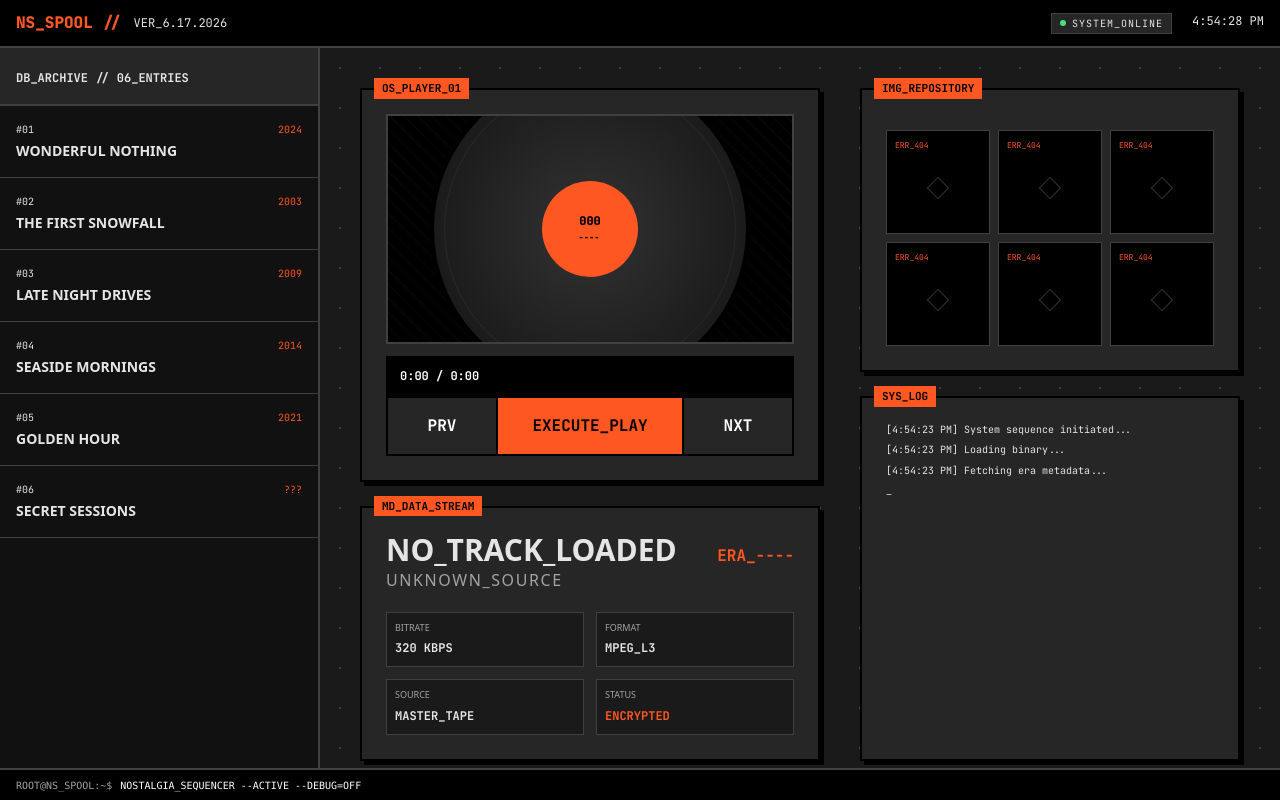
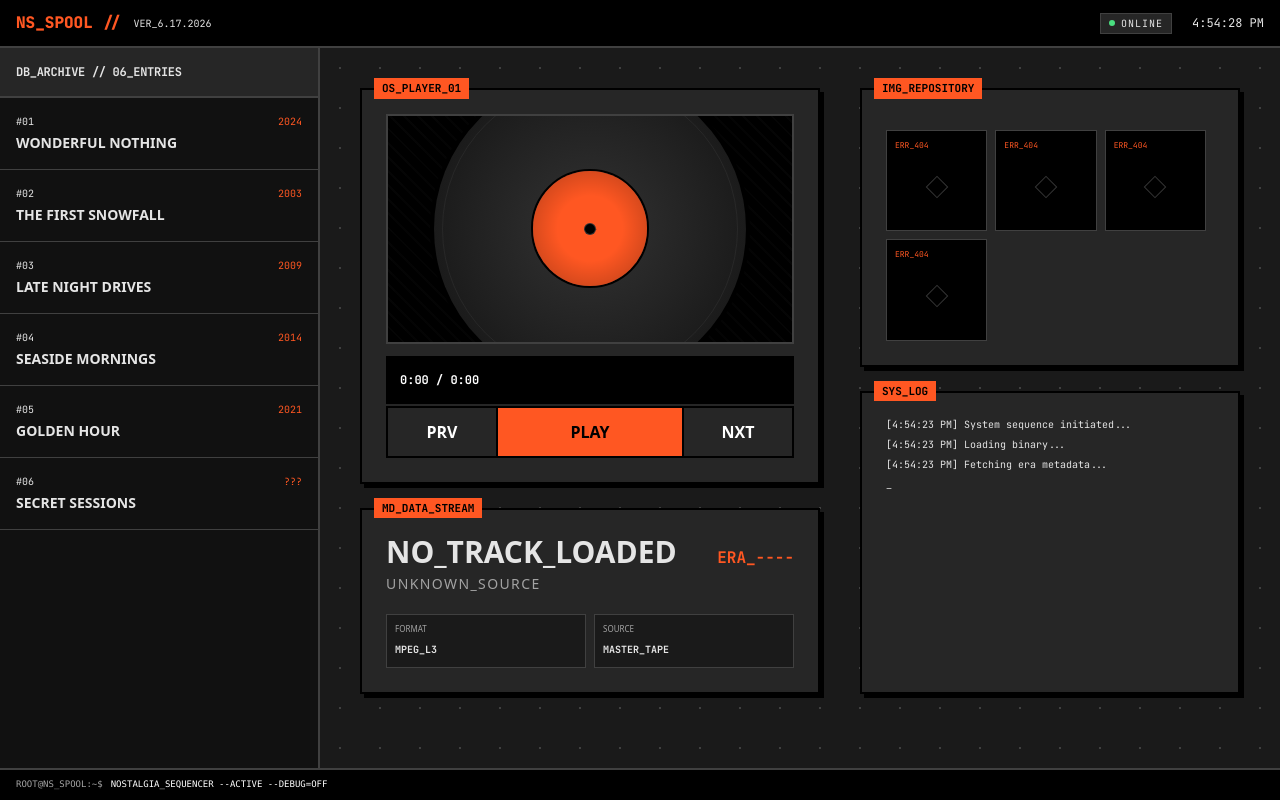
Before and after one commit to JPvdBerg/nostalgia-spool, a React (Vite) app: page / in a window 1280 px wide. Built offline with nearby package versions, Linux system fonts and the light colour scheme; the HTML template or start-up script is replaced by a standard one.

Commit message:
fix: refactor UI/UX for strict mobile-first responsiveness and accessibility

```diff
--- a/src/App.tsx
+++ b/src/App.tsx
@@ -1,7 +1,8 @@
-import { useEffect, useState } from 'react'
-import { motion, useMotionValueEvent } from 'framer-motion'
+import { useEffect, useState, useMemo } from 'react'
+import { motion, useMotionValueEvent, AnimatePresence } from 'framer-motion'
 import { useAudio } from './hooks/useAudio'
 import { tracks } from './data'
+import LoadingScreen from './components/LoadingScreen'
 
 function formatTime(s: number) {
   if (!s || !Number.isFinite(s)) return "0:00";
@@ -11,6 +12,8 @@ function formatTime(s: number) {
 }
 
 export default function App() {
+  const [isReady, setIsReady] = useState(false);
+  const [showArchive, setShowArchive] = useState(false);
   const [logs, setLogs] = useState<string[]>([
     `[${new Date().toLocaleTimeString()}] System sequence initiated...`,
     `[${new Date().toLocaleTimeString()}] Loading binary...`,
@@ -55,6 +58,7 @@ export default function App() {
   useEffect(() => {
     if (currentTrack) {
       addLog(`Loading track: ${currentTrack.title}`);
+      if (window.innerWidth < 1024) setShowArchive(false);
     }
   }, [currentTrack]);
 
@@ -72,28 +76,55 @@ export default function App() {
 
   const progressPct = duration > 0 ? (time.get() / duration) * 100 : 0;
 
+  const allAssets = useMemo(() => {
+    return tracks.flatMap(t => [
+      t.coverArt,
+      ...t.photos.map(p => typeof p === 'string' ? p : p.src)
+    ]);
+  }, []);
+
   return (
+    <>
+      <AnimatePresence>
+        {!isReady && (
+          <LoadingScreen onReady={() => setIsReady(true)} assets={allAssets} />
+        )}
+      </AnimatePresence>
+
       <div className="flex flex-col h-screen bg-[#1a1a1a] text-[#e5e5e5] font-sans overflow-hidden">
         {/* TOP HEADER */}
-      <header className="h-12 bg-black border-b-2 border-[#404040] flex items-center justify-between px-4 z-50">
+        <header className="h-12 bg-black border-b-2 border-[#404040] flex items-center justify-between px-4 z-[60]">
           <div className="flex items-center gap-3">
-          <span className="mono text-[#ff5722] font-black text-base">NS_SPOOL //</span>
-          <span className="mono text-xs">VER_6.17.2026</span>
+            <span className="mono text-[#ff5722] font-black text-sm md:text-base">NS_SPOOL //</span>
+            <span className="mono text-[10px] hidden sm:inline">VER_6.17.2026</span>
           </div>
-        <div className="flex gap-5">
-          <div className="bg-[#262626] border border-[#404040] px-2 py-0.5 text-[10px] uppercase tracking-widest flex items-center gap-1.5">
+          <div className="flex gap-3 md:gap-5">
+            <button
+              onClick={() => setShowArchive(!showArchive)}
+              className="lg:hidden h-8 px-3 bg-[#262626] border border-[#404040] text-[10px] mono uppercase font-bold"
+            >
+              {showArchive ? 'CLOSE_ARCHIVE' : 'OPEN_ARCHIVE'}
+            </button>
+            <div className="bg-[#262626] border border-[#404040] px-2 py-0.5 text-[10px] uppercase tracking-widest hidden sm:flex items-center gap-1.5">
               <div className="w-1.5 h-1.5 rounded-full bg-[#4ade80]"></div>
-            <span className="mono">System_Online</span>
+              <span className="mono">Online</span>
             </div>
-          <div className="mono text-xs">{clock}</div>
+            <div className="mono text-xs flex items-center">{clock}</div>
           </div>
         </header>
 
-      <div className="flex flex-1 overflow-hidden">
-        {/* LEFT COLUMN: DB_ARCHIVE */}
-        <aside className="w-80 border-r-2 border-[#404040] bg-[#111] flex flex-col">
-          <div className="p-4 border-b-2 border-[#404040] bg-[#262626]">
-            <span className="mono text-xs font-bold">DB_ARCHIVE // {String(tracks.length).padStart(2, '0')}_ENTRIES</span>
+        <div className="flex flex-1 overflow-hidden relative">
+          {/* LEFT COLUMN: DB_ARCHIVE (Mobile: Overlay/Slide-in, Desktop: Fixed) */}
+          <aside className={`
+            fixed inset-0 top-12 z-50 lg:static lg:z-0 lg:w-80 lg:translate-x-0
+            bg-[#111] border-r-2 border-[#404040] transition-transform duration-300 flex flex-col
+            ${showArchive ? 'translate-x-0' : '-translate-x-full'}
+          `}>
+            <div className="p-4 border-b-2 border-[#404040] bg-[#262626] flex justify-between items-center">
+              <span className="mono text-xs font-bold uppercase tracking-tight">DB_ARCHIVE // {String(tracks.length).padStart(2, '0')}_ENTRIES</span>
+              <button onClick={() => setShowArchive(false)} className="lg:hidden p-1 text-[#ff5722]">
+                [X]
+              </button>
             </div>
             <ul className="flex-1 overflow-y-auto">
               {tracks.map((track, i) => (
@@ -108,43 +139,46 @@ export default function App() {
                     <span className={currentTrack?.id === track.id ? 'text-black' : 'text-[#ff5722]'}>{track.era}</span>
                   </div>
                   <h3 className="text-sm font-extrabold uppercase truncate">{track.title}</h3>
-                {currentTrack?.id === track.id && isPlaying && (
-                  <div className="absolute right-4 top-1/2 -translate-y-1/2 flex gap-0.5 items-end h-3">
-                    <motion.div animate={{ height: [4, 12, 6] }} transition={{ repeat: Infinity, duration: 0.5 }} className="w-1 bg-black" />
-                    <motion.div animate={{ height: [8, 4, 10] }} transition={{ repeat: Infinity, duration: 0.6 }} className="w-1 bg-black" />
-                    <motion.div animate={{ height: [6, 10, 4] }} transition={{ repeat: Infinity, duration: 0.4 }} className="w-1 bg-black" />
-                  </div>
-                )}
                 </li>
               ))}
             </ul>
           </aside>
 
           {/* MAIN CONTENT AREA */}
-        <main className="flex-1 overflow-y-auto p-10 grid grid-cols-1 xl:grid-cols-[1fr_380px] gap-10 bg-[radial-gradient(#404040_1px,transparent_0)] [background-size:40px_40px]">
+          <main className="flex-1 overflow-y-auto p-4 md:p-10 bg-[radial-gradient(#404040_1px,transparent_0)] [background-size:40px_40px]">
+            <div className="max-w-7xl mx-auto grid grid-cols-1 lg:grid-cols-2 xl:grid-cols-[1fr_380px] gap-6 md:gap-10">
 
-          {/* CENTER: PLAYER */}
+              {/* CENTER: PLAYER (Front & Center) */}
               <section className="flex flex-col gap-6">
                 <div className="panel">
                   <div className="panel-label">OS_PLAYER_01</div>
-              <div className="w-full aspect-video bg-black border-2 border-[#404040] flex items-center justify-center relative overflow-hidden group">
+                  <div className="w-full aspect-square md:aspect-video bg-black border-2 border-[#404040] flex items-center justify-center relative overflow-hidden group">
                     <div className="absolute inset-0 opacity-30 pointer-events-none bg-[repeating-linear-gradient(45deg,#111,#111_2px,transparent_2px,transparent_10px)]" />
 
                     <motion.div
                       animate={{ rotate: isPlaying ? 360 : 0 }}
                       transition={{ duration: 4, repeat: Infinity, ease: "linear" }}
-                  className="w-64 h-64 sm:w-80 sm:h-80 rounded-full bg-[radial-gradient(circle_at_center,#333_0%,#111_100%)] border-4 border-black shadow-2xl relative flex items-center justify-center z-10"
+                      className="w-48 h-48 sm:w-64 sm:h-64 lg:w-80 lg:h-80 rounded-full bg-[radial-gradient(circle_at_center,#333_0%,#111_100%)] border-4 border-black shadow-2xl relative flex items-center justify-center z-10"
                     >
-                  <div className="absolute inset-[10px] rounded-full border border-white/5 pointer-events-none" />
-                  <div className="w-24 h-24 rounded-full bg-[#ff5722] text-black flex flex-col items-center justify-center text-center font-black z-20">
-                    <span className="mono text-xs">{currentTrack ? String(tracks.findIndex(t => t.id === currentTrack.id) + 1).padStart(3, '0') : '000'}</span>
-                    <span className="text-[10px] tracking-[0.2em]">{currentTrack?.era || '----'}</span>
+                      <div className="absolute inset-[8px] rounded-full border border-white/5 pointer-events-none" />
+
+                      {/* Dynamic Record Label Art */}
+                      <div className="w-[38%] h-[38%] rounded-full bg-[#ff5722] border-2 border-black overflow-hidden z-20 relative flex items-center justify-center">
+                        {currentTrack?.coverArt ? (
+                          <img src={currentTrack.coverArt} className="w-full h-full object-cover" alt="" />
+                        ) : (
+                          <div className="w-full h-full bg-[#ff5722] text-black flex flex-col items-center justify-center text-center font-black">
+                             <span className="mono text-[8px]">{currentTrack ? String(tracks.findIndex(t => t.id === currentTrack.id) + 1).padStart(3, '0') : '---'}</span>
+                          </div>
+                        )}
+                        <div className="absolute inset-0 bg-[radial-gradient(circle_at_center,transparent_40%,rgba(0,0,0,0.3)_100%)]" />
+                        <div className="w-3 h-3 rounded-full bg-black border border-white/20 absolute z-30 shadow-inner" />
                       </div>
                     </motion.div>
                   </div>
 
                   {/* Scrubber */}
-              <div className="mt-3 h-10 bg-black border-2 border-black relative cursor-pointer" onClick={(e) => {
+                  <div className="mt-3 h-12 bg-black border-2 border-black relative cursor-pointer" onClick={(e) => {
                     const rect = e.currentTarget.getBoundingClientRect();
                     const x = e.clientX - rect.left;
                     const pct = x / rect.width;
@@ -160,28 +194,28 @@ export default function App() {
                   </div>
 
                   {/* Controls */}
-              <div className="flex gap-[2px] bg-black border-2 border-black">
+                  <div className="flex gap-[2px] bg-black border-2 border-black mt-[2px]">
                     <button
                       onClick={() => {
                         const idx = tracks.findIndex(t => t.id === currentTrack?.id);
                         if (idx > 0) selectTrack(tracks[idx - 1]);
                       }}
-                  className="flex-1 bg-[#262626] border-none text-white p-4 mono font-bold hover:bg-[#333] active:bg-[#ff5722] active:text-black transition-colors"
+                      className="flex-1 bg-[#262626] border-none text-white font-bold hover:bg-[#333] active:bg-[#ff5722] active:text-black"
                     >
                       PRV
                     </button>
                     <button
                       onClick={toggle}
-                  className="flex-[2] bg-[#ff5722] text-black border-none p-4 mono font-bold hover:opacity-90 active:bg-white transition-colors"
+                      className="flex-[2] bg-[#ff5722] text-black border-none font-bold hover:opacity-90 active:bg-white"
                     >
-                  {isPlaying ? 'HALT_PLAYBACK' : 'EXECUTE_PLAY'}
+                      {isPlaying ? 'HALT' : 'PLAY'}
                     </button>
                     <button
                       onClick={() => {
                         const idx = tracks.findIndex(t => t.id === currentTrack?.id);
                         if (idx < tracks.length - 1) selectTrack(tracks[idx + 1]);
                       }}
-                  className="flex-1 bg-[#262626] border-none text-white p-4 mono font-bold hover:bg-[#333] active:bg-[#ff5722] active:text-black transition-colors"
+                      className="flex-1 bg-[#262626] border-none text-white font-bold hover:bg-[#333] active:bg-[#ff5722] active:text-black"
                     >
                       NXT
                     </button>
@@ -191,47 +225,39 @@ export default function App() {
                 {/* TRACK INFO */}
                 <div className="panel">
                   <div className="panel-label">MD_DATA_STREAM</div>
-              <div className="flex justify-between items-baseline">
-                <h1 className="text-3xl font-black uppercase truncate">{currentTrack?.title || 'NO_TRACK_LOADED'}</h1>
-                <span className="mono text-[#ff5722] font-bold">ERA_{currentTrack?.era || '----'}</span>
+                  <div className="flex flex-col sm:flex-row justify-between sm:items-baseline gap-1 sm:gap-4">
+                    <h1 className="text-xl md:text-3xl font-black uppercase truncate">{currentTrack?.title || 'NO_TRACK_LOADED'}</h1>
+                    <span className="mono text-[#ff5722] font-bold shrink-0">ERA_{currentTrack?.era || '----'}</span>
                   </div>
-              <p className="text-[#a3a3a3] uppercase tracking-widest mb-5">{currentTrack?.artist || 'UNKNOWN_SOURCE'}</p>
+                  <p className="text-[#a3a3a3] text-xs md:text-sm uppercase tracking-widest mt-1 mb-5">{currentTrack?.artist || 'UNKNOWN_SOURCE'}</p>
 
-              <div className="grid grid-cols-2 gap-3 mt-3">
+                  <div className="grid grid-cols-2 sm:grid-cols-4 lg:grid-cols-2 gap-2 mt-3">
                     <div className="border border-[#404040] p-2 bg-[#1a1a1a]">
-                  <label className="text-[9px] text-[#a3a3a3] uppercase block">Bitrate</label>
-                  <span className="text-xs font-bold mono">320 KBPS</span>
+                      <label className="text-[8px] text-[#a3a3a3] uppercase block">Format</label>
+                      <span className="text-[10px] font-bold mono">MPEG_L3</span>
                     </div>
                     <div className="border border-[#404040] p-2 bg-[#1a1a1a]">
-                  <label className="text-[9px] text-[#a3a3a3] uppercase block">Format</label>
-                  <span className="text-xs font-bold mono">MPEG_L3</span>
-                </div>
-                <div className="border border-[#404040] p-2 bg-[#1a1a1a]">
-                  <label className="text-[9px] text-[#a3a3a3] uppercase block">Source</label>
-                  <span className="text-xs font-bold mono">MASTER_TAPE</span>
-                </div>
-                <div className="border border-[#404040] p-2 bg-[#1a1a1a]">
-                  <label className="text-[9px] text-[#a3a3a3] uppercase block">Status</label>
-                  <span className="text-xs font-bold mono text-[#ff5722]">ENCRYPTED</span>
+                      <label className="text-[8px] text-[#a3a3a3] uppercase block">Source</label>
+                      <span className="text-[10px] font-bold mono truncate">MASTER_TAPE</span>
                     </div>
                   </div>
                 </div>
               </section>
 
-          {/* RIGHT COLUMN: IMAGES & LOGS */}
-          <section className="flex flex-col gap-6">
-            <div className="panel">
+              {/* RIGHT COLUMN: IMAGES (Front & Center on Mobile) & LOGS */}
+              <section className="flex flex-col gap-6 order-first lg:order-last">
+                <div className="panel order-first">
                   <div className="panel-label">IMG_REPOSITORY</div>
-              <div className="grid grid-cols-3 gap-2 mt-4">
+                  <div className="grid grid-cols-2 sm:grid-cols-3 gap-2 mt-4 max-h-[400px] overflow-y-auto pr-2">
                     {currentTrack?.photos.map((photo, i) => (
-                  <div key={i} className="aspect-square bg-black border border-[#404040] overflow-hidden group">
+                      <div key={i} className="aspect-square bg-black border border-[#404040] overflow-hidden">
                         <img
                           src={typeof photo === 'string' ? photo : photo.src}
                           className="w-full h-full object-cover grayscale contrast-125 hover:grayscale-0 transition-all duration-300"
                           alt=""
                         />
                       </div>
-                )) || Array.from({ length: 6 }).map((_, i) => (
+                    )) || Array.from({ length: 4 }).map((_, i) => (
                       <div key={i} className="aspect-square bg-black border border-[#404040] p-2 flex flex-col justify-between">
                         <span className="mono text-[8px] text-[#ff5722]">ERR_404</span>
                         <div className="flex-1 flex items-center justify-center opacity-20">
@@ -242,9 +268,9 @@ export default function App() {
                   </div>
                 </div>
 
-            <div className="panel flex-1">
+                <div className="panel h-[120px] lg:flex-1">
                   <div className="panel-label">SYS_LOG</div>
-              <div className="mono text-[10px] leading-relaxed flex flex-col gap-1 overflow-hidden h-full">
+                  <div className="mono text-[10px] leading-relaxed flex flex-col gap-1 overflow-y-auto h-full pr-2">
                     {logs.map((log, i) => (
                       <div key={i} className={log.includes('CRITICAL') ? 'text-[#ff5722]' : ''}>
                         {log}
@@ -254,16 +280,18 @@ export default function App() {
                   </div>
                 </div>
               </section>
+            </div>
           </main>
         </div>
 
         {/* FOOTER */}
-      <footer className="h-8 bg-black border-t-2 border-[#404040] flex items-center px-4 font-mono text-[10px] text-[#a3a3a3]">
+        <footer className="h-8 bg-black border-t-2 border-[#404040] flex items-center px-4 font-mono text-[9px] text-[#a3a3a3] z-[60]">
           <span className="flex gap-2">
-          <span>ROOT@NS_SPOOL:~$</span>
+            <span className="hidden sm:inline">ROOT@NS_SPOOL:~$</span>
             <span className="text-white">NOSTALGIA_SEQUENCER --ACTIVE --DEBUG=OFF</span>
           </span>
         </footer>
       </div>
+    </>
   )
 }
--- a/src/index.css
+++ b/src/index.css
@@ -16,6 +16,11 @@
   --hard-shadow: 4px 4px 0px #000;
   --font-mono: "JetBrains Mono", "Fira Code", "Courier New", monospace;
   --font-sans: "Inter", system-ui, -apple-system, sans-serif;
+
+  /* Mobile-first touch targets */
+  --touch-target: 48px;
+  --spacing-mobile: 16px;
+  --spacing-desktop: 24px;
 }
 
 * {
@@ -28,6 +33,7 @@
 
 html, body, #root {
   height: 100%;
+  overflow: hidden;
 }
 
 body {
@@ -35,9 +41,9 @@ body {
   color: var(--text);
   font-family: var(--font-sans);
   line-height: 1.5;
-  overflow: hidden;
   -webkit-tap-highlight-color: transparent;
   user-select: none;
+  font-size: 16px; /* Prevent auto-zoom on mobile inputs */
 }
 
 .mono { font-family: var(--font-mono); }
@@ -51,7 +57,13 @@ body {
   border: var(--b-width) solid #000;
   box-shadow: var(--hard-shadow);
   position: relative;
-  padding: 24px;
+  padding: var(--spacing-mobile);
+}
+
+@media (min-width: 768px) {
+  .panel {
+    padding: var(--spacing-desktop);
+  }
 }
 
 .panel-label {
@@ -65,6 +77,19 @@ body {
   padding: 2px 8px;
   font-size: 11px;
   text-transform: uppercase;
+  z-index: 10;
+}
+
+/* Touch-friendly buttons */
+button, .btn {
+  min-height: var(--touch-target);
+  padding: 0 16px;
+  display: flex;
+  align-items: center;
+  justify-content: center;
+  cursor: pointer;
+  transition: all 0.2s ease;
+  touch-action: manipulation;
 }
 
 /* Scrollbar styling */
@@ -81,3 +106,8 @@ body {
 *::-webkit-scrollbar-thumb:hover {
   background-color: var(--text-dim);
 }
+
+/* Fluid Typography */
+h1 { font-size: clamp(1.5rem, 5vw, 2.5rem); line-height: 1.2; }
+h2 { font-size: clamp(1.2rem, 4vw, 1.8rem); line-height: 1.3; }
+p { line-height: 1.6; }
```
Also changed, not shown: public/instructions.md (+32 -145 lines), src/components/LoadingScreen.tsx (+77 -90 lines), 1 other file (tests, documents, lock files or other folders). Lines whose indentation alone changed are shown as unchanged.
